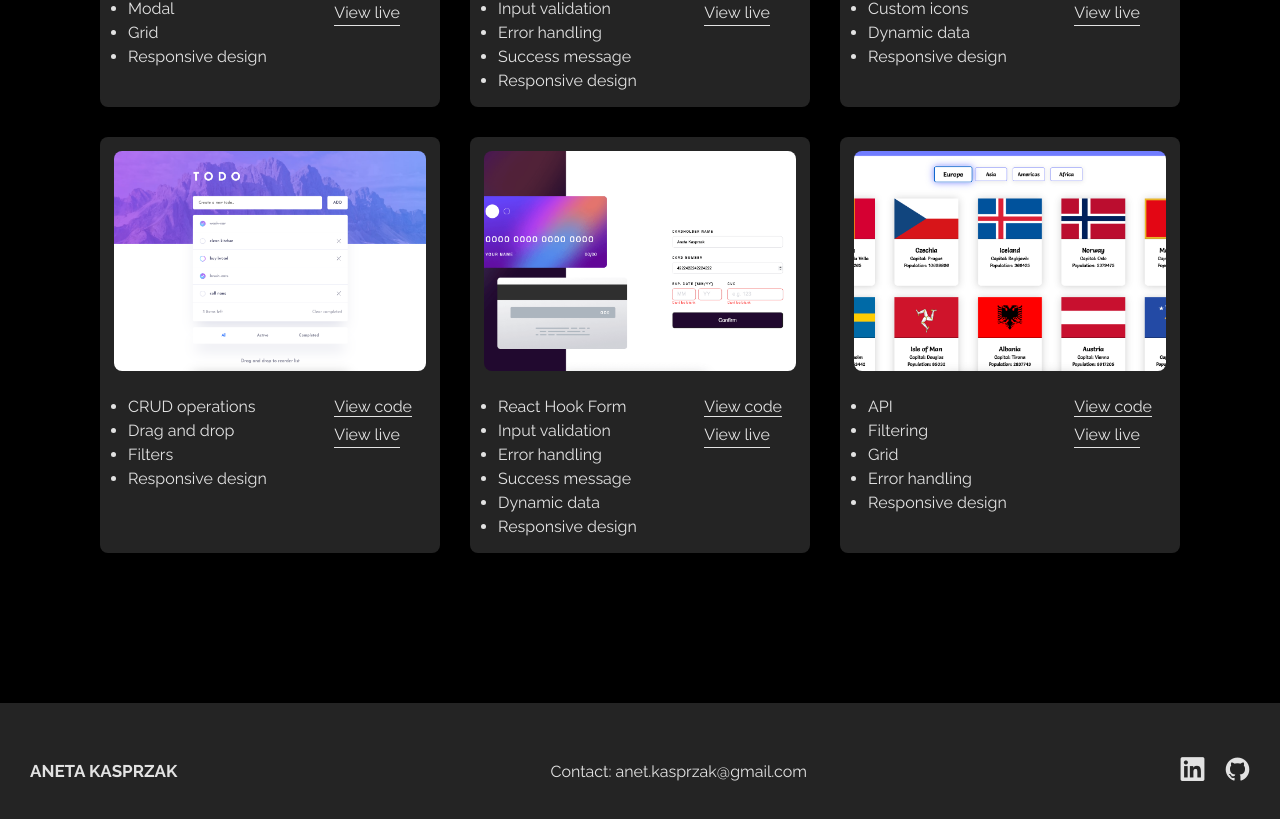
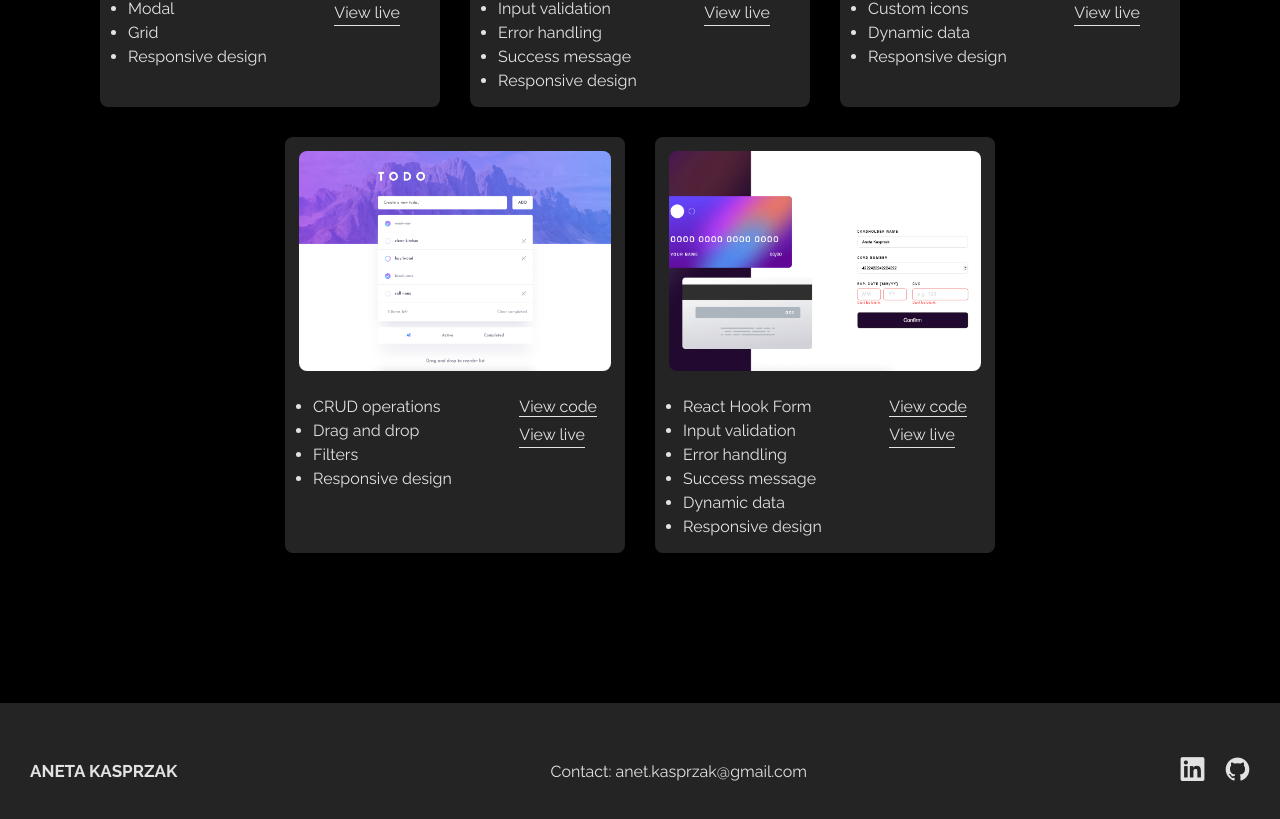
Before and after one commit to anetakasprzak/aneta-portfolio, a React (Vite) app: page / in a window 1280 px wide. Shown: the part 2759-3578 px from the top of the page. Built offline with nearby package versions, Linux system fonts and the light colour scheme.

Commit message:
update projects

```diff
--- a/src/components/Projects/Projects.jsx
+++ b/src/components/Projects/Projects.jsx
@@ -142,19 +142,19 @@ const myProjects = [
       "https://github.com/anetakasprzak/fm-interactive-card-details-form-react",
     liveUrl: "https://fm-interactive-card-details-form-react-gold.vercel.app/",
   },
-  {
-    id: 27,
-    img: "./assets/countries-api-screenshot.png",
-    details: [
-      "API",
-      "Filtering",
-      "Grid",
-      "Error handling",
-      "Responsive design",
-    ],
-    codeUrl: "https://github.com/anetakasprzak/countries-api",
-    liveUrl: "https://countries-api-ochre-beta.vercel.app/",
-  },
+  // {
+  //   id: 27,
+  //   img: "./assets/countries-api-screenshot.png",
+  //   details: [
+  //     "API",
+  //     "Filtering",
+  //     "Grid",
+  //     "Error handling",
+  //     "Responsive design",
+  //   ],
+  //   codeUrl: "https://github.com/anetakasprzak/countries-api",
+  //   liveUrl: "https://countries-api-ochre-beta.vercel.app/",
+  // },
 ];
 
 export default function Projects() {
```
